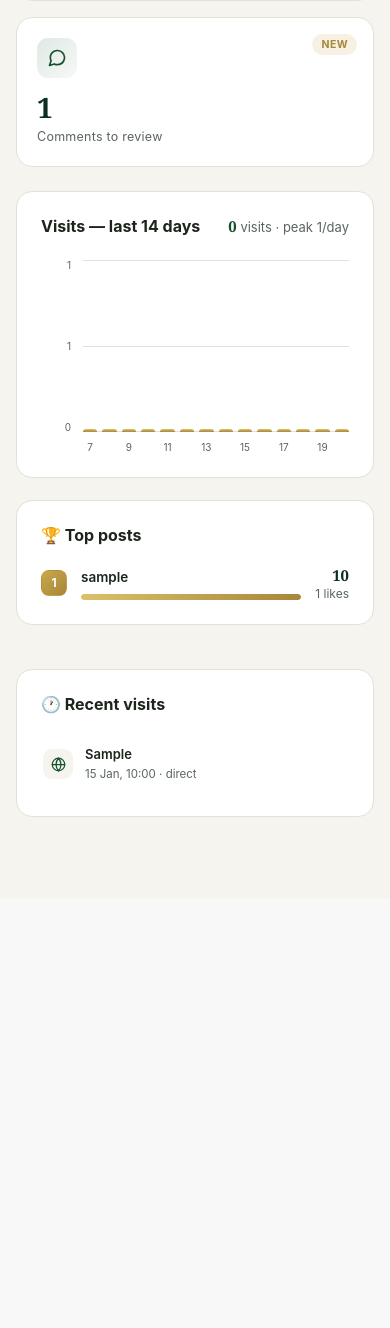
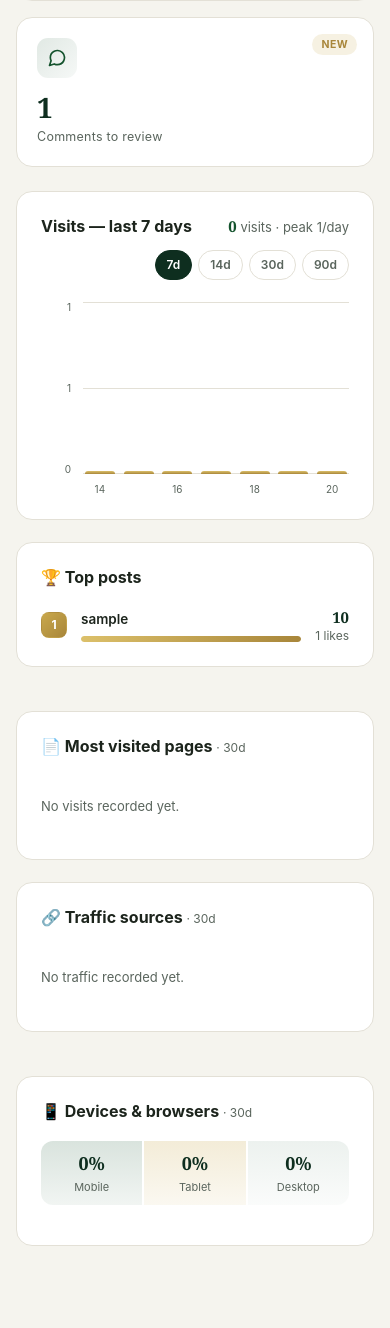
Before and after one commit to vanalok/srinini-sir, a PHP site: page /admin/analytics.php?range=7 in a window 390 px wide. Shown: the part 1032-2360 px from the top of the page. Before the commit the page ends 1849 px from the top, so only its background shows below. Run offline with PHP 8.4, Linux system fonts and the light colour scheme; the visitor is signed in with stand-in values (Sample User, id 1); tables that the repository leaves empty hold one stand-in row (values such as "Sample post").

Commit message:
Fix live credential exposure on Cloudflare deploy; upgrade analytics; mobile gallery pagination
- .assetsignore: exclude api/ (contained live DB password), .wix-credentials.local,
  and images/index.php (unrelated stray content) from the Cloudflare Worker deploy —
  all three were confirmed publicly downloadable and have been taken down
- .gitignore: add *.local pattern for local secrets
- admin/analytics.php: add date-range selector (7/14/30/90d), traffic sources,
  device/browser breakdown, and site-wide most-visited-pages — using existing
  visits.referrer/visits.ua columns, no schema changes
- interests.html: batch-load photos (24 at a time) with a "Load more" button,
  and 2-column layout on phones — the full 126-photo gallery was an unusably
  long single-column scroll on mobile

Co-Authored-By: Claude Sonnet 5 <noreply@anthropic.com>

```diff
--- a/admin/analytics.php
+++ b/admin/analytics.php
@@ -22,20 +22,63 @@ $totLikes  = (int)$pdo->query('SELECT COALESCE(SUM(likes),0) FROM engagement')->
 $pendComm  = (int)$pdo->query("SELECT COUNT(*) FROM comments WHERE status='pending'")->fetchColumn();
 $vis30     = (int)$pdo->query('SELECT COUNT(DISTINCT visitor) FROM visits WHERE created_at > (NOW() - INTERVAL 30 DAY)')->fetchColumn();
 
-/* ---- 14-day trend ---- */
-$rows = $pdo->query("SELECT DATE(created_at) d, COUNT(*) c FROM visits WHERE created_at > (NOW() - INTERVAL 14 DAY) GROUP BY DATE(created_at)")->fetchAll();
+/* ---- trend window (date-range selector) ---- */
+$rangeDays = (int)($_GET['range'] ?? 14);
+if (!in_array($rangeDays, [7, 14, 30, 90], true)) $rangeDays = 14;
+
+$rows = $pdo->prepare("SELECT DATE(created_at) d, COUNT(*) c FROM visits WHERE created_at > (NOW() - INTERVAL {$rangeDays} DAY) GROUP BY DATE(created_at)");
+$rows->execute();
+$rows = $rows->fetchAll();
 $byDay = []; foreach ($rows as $r) $byDay[$r['d']] = (int)$r['c'];
-$days = []; for ($i=13; $i>=0; $i--) { $d = date('Y-m-d', strtotime("-$i day")); $days[$d] = $byDay[$d] ?? 0; }
-$maxDay  = max(1, max($days));
-$total14 = array_sum($days);
+$trendDays = []; for ($i = $rangeDays - 1; $i >= 0; $i--) { $d = date('Y-m-d', strtotime("-$i day")); $trendDays[$d] = $byDay[$d] ?? 0; }
+$maxDay  = max(1, max($trendDays));
+$totalRange = array_sum($trendDays);
 // round the axis up to a "nice" ceiling
 $mag = pow(10, max(0, floor(log10($maxDay))));
 $niceMax = max(1, (int)(ceil($maxDay / $mag) * $mag));
+// thin out x-axis labels when the range is wide, so they don't collide
+$labelStep = $rangeDays > 30 ? 7 : ($rangeDays > 14 ? 2 : 1);
 
 /* ---- Top posts / Recent visits ---- */
 $top = $pdo->query('SELECT slug, views, likes FROM engagement ORDER BY views DESC LIMIT 8')->fetchAll();
 $maxViews = 1; foreach ($top as $t) $maxViews = max($maxViews, (int)$t['views']);
 $recent = $pdo->query('SELECT path, referrer, created_at FROM visits ORDER BY id DESC LIMIT 12')->fetchAll();
+
+/* ---- Most visited pages (site-wide, last 30 days) ---- */
+$pages = $pdo->query("SELECT path, COUNT(*) c FROM visits WHERE created_at > (NOW() - INTERVAL 30 DAY) GROUP BY path ORDER BY c DESC LIMIT 8")->fetchAll();
+$maxPageViews = 1; foreach ($pages as $pg) $maxPageViews = max($maxPageViews, (int)$pg['c']);
+
+/* ---- Traffic sources (referrer host, last 30 days) ---- */
+$refRows = $pdo->query("SELECT referrer FROM visits WHERE created_at > (NOW() - INTERVAL 30 DAY)")->fetchAll(PDO::FETCH_COLUMN);
+$sources = [];
+foreach ($refRows as $ref) {
+  $host = $ref ? (parse_url($ref, PHP_URL_HOST) ?: 'Other') : 'Direct';
+  $host = preg_replace('/^www\./', '', $host);
+  $sources[$host] = ($sources[$host] ?? 0) + 1;
+}
+arsort($sources);
+$sources = array_slice($sources, 0, 6, true);
+$maxSource = max(1, ...array_values($sources ?: [0]));
+
+/* ---- Device & browser breakdown (parsed from user-agent, last 30 days) ---- */
+$uaRows = $pdo->query("SELECT ua FROM visits WHERE created_at > (NOW() - INTERVAL 30 DAY)")->fetchAll(PDO::FETCH_COLUMN);
+$devices = ['Mobile' => 0, 'Tablet' => 0, 'Desktop' => 0];
+$browsers = ['Chrome' => 0, 'Safari' => 0, 'Firefox' => 0, 'Edge' => 0, 'Other' => 0];
+foreach ($uaRows as $ua) {
+  $ua = $ua ?? '';
+  if (preg_match('/iPad|Tablet/i', $ua)) $devices['Tablet']++;
+  elseif (preg_match('/Mobi|Android|iPhone/i', $ua)) $devices['Mobile']++;
+  else $devices['Desktop']++;
+
+  if (preg_match('/Edg\//i', $ua)) $browsers['Edge']++;
+  elseif (preg_match('/Chrome\//i', $ua)) $browsers['Chrome']++;
+  elseif (preg_match('/Firefox\//i', $ua)) $browsers['Firefox']++;
+  elseif (preg_match('/Safari\//i', $ua)) $browsers['Safari']++;
+  else $browsers['Other']++;
+}
+$devTotal = max(1, array_sum($devices));
+$browserTotal = max(1, array_sum($browsers));
+arsort($browsers);
 
 /* ---- inline icons ---- */
 $svg = [
@@ -83,6 +126,21 @@ function kpi($ico, $val, $lbl, $accent = false, $badge = '') {
 .an-card-top h2{ font-size:16px; margin:0; }
 .an-card-top .an-tot{ font-size:13px; color:var(--ink-2); }
 .an-card-top .an-tot b{ color:var(--green-2); font-size:15px; font-family:Georgia,serif; }
+.an-h2 .an-hint{ font-size:12px; font-weight:400; color:var(--ink-2); }
+
+/* date range selector */
+.an-range{ display:flex; gap:6px; margin-left:auto; }
+.an-range-btn{ font-size:12px; font-weight:600; padding:5px 11px; border-radius:999px; border:1px solid var(--line); color:var(--ink-2); text-decoration:none; transition:all .14s; }
+.an-range-btn:hover{ border-color:var(--gold); color:var(--gold-d); }
+.an-range-btn.is-active{ background:var(--green); border-color:var(--green); color:#fff; }
+
+/* device split bar */
+.an-device-split{ display:flex; height:64px; border-radius:12px; overflow:hidden; gap:2px; }
+.an-device-seg{ display:flex; flex-direction:column; align-items:center; justify-content:center; background:linear-gradient(180deg,rgba(20,83,45,.16),rgba(20,83,45,.06)); min-width:0; }
+.an-device-seg:nth-child(2){ background:linear-gradient(180deg,rgba(201,168,76,.22),rgba(201,168,76,.08)); }
+.an-device-seg:nth-child(3){ background:linear-gradient(180deg,rgba(20,83,45,.08),rgba(20,83,45,.02)); }
+.an-device-pct{ font-family:Georgia,serif; font-size:18px; font-weight:700; color:var(--green); }
+.an-device-name{ font-size:11px; color:var(--ink-2); margin-top:2px; }
 
 .an-plot{ display:flex; gap:12px; }
 .an-yaxis{ width:30px; height:172px; display:flex; flex-direction:column; justify-content:space-between; }
@@ -159,8 +217,13 @@ function kpi($ico, $val, $lbl, $accent = false, $badge = '') {
 
 <section class="an-card">
   <div class="an-card-top">
-    <h2>Visits — last 14 days</h2>
-    <span class="an-tot"><b><?= number_format($total14) ?></b> visits · peak <?= number_format($maxDay) ?>/day</span>
+    <h2>Visits — last <?= $rangeDays ?> days</h2>
+    <span class="an-tot"><b><?= number_format($totalRange) ?></b> visits · peak <?= number_format($maxDay) ?>/day</span>
+    <div class="an-range">
+      <?php foreach ([7,14,30,90] as $r): ?>
+        <a class="an-range-btn<?= $r === $rangeDays ? ' is-active' : '' ?>" href="?range=<?= $r ?>"><?= $r ?>d</a>
+      <?php endforeach; ?>
+    </div>
   </div>
   <div class="an-plot">
     <div class="an-yaxis">
@@ -172,7 +235,7 @@ function kpi($ico, $val, $lbl, $accent = false, $badge = '') {
       <div class="an-bars-wrap">
         <div class="an-grid"><i></i><i></i><i></i></div>
         <div class="an-bars">
-          <?php foreach ($days as $d => $c): $ph = (int)round($c / $niceMax * 100); ?>
+          <?php foreach ($trendDays as $d => $c): $ph = (int)round($c / $niceMax * 100); ?>
             <div class="an-bar">
               <div class="an-bar-fill" style="height:<?= max($c > 0 ? 4 : 1, $ph) ?>%">
                 <span class="an-bar-tip"><b><?= number_format($c) ?></b> visit<?= $c==1?'':'s' ?> · <?= h(date('j M', strtotime($d))) ?></span>
@@ -182,7 +245,7 @@ function kpi($ico, $val, $lbl, $accent = false, $badge = '') {
         </div>
       </div>
       <div class="an-xaxis">
-        <?php foreach ($days as $d => $c): ?><span><?= (int)date('j', strtotime($d)) ?></span><?php endforeach; ?>
+        <?php foreach (array_keys($trendDays) as $i => $d): ?><span><?= ($i % $labelStep === 0) ? (int)date('j', strtotime($d)) : '' ?></span><?php endforeach; ?>
       </div>
     </div>
   </div>
@@ -207,18 +270,61 @@ function kpi($ico, $val, $lbl, $accent = false, $badge = '') {
   </section>
 
   <section class="an-card">
-    <h2 class="an-h2">🕐 Recent visits</h2>
-    <div class="an-visits">
-      <?php foreach ($recent as $r): $host = $r['referrer'] ? (parse_url($r['referrer'], PHP_URL_HOST) ?: '') : ''; ?>
-        <div class="an-vrow">
-          <span class="an-vico"><?= $svg['globe'] ?></span>
-          <div class="an-vmain">
-            <div class="an-vpath"><?= h($r['path']) ?></div>
-            <div class="an-vmeta"><?= h(date('j M, H:i', strtotime($r['created_at']))) ?><?= $host ? ' · <span class="an-src">' . h($host) . '</span>' : ' · direct' ?></div>
+    <h2 class="an-h2">📄 Most visited pages <span class="an-hint">· 30d</span></h2>
+    <div class="an-top">
+      <?php foreach ($pages as $n => $pg): $bw = (int)round($pg['c'] / $maxPageViews * 100); ?>
+        <div class="an-toprow">
+          <span class="an-rank"><?= $n + 1 ?></span>
+          <div class="an-topmain">
+            <span class="an-toptitle"><?= h($pg['path']) ?></span>
+            <div class="an-topbar"><i style="width:<?= max(3,$bw) ?>%"></i></div>
           </div>
+          <div class="an-topnums"><b><?= number_format((int)$pg['c']) ?></b>visits</div>
         </div>
       <?php endforeach; ?>
-      <?php if (!$recent): ?><p class="an-empty">No visits yet.</p><?php endif; ?>
+      <?php if (!$pages): ?><p class="an-empty">No visits recorded yet.</p><?php endif; ?>
+    </div>
+  </section>
+</div>
+
+<div class="an-two">
+  <section class="an-card">
+    <h2 class="an-h2">🔗 Traffic sources <span class="an-hint">· 30d</span></h2>
+    <div class="an-top">
+      <?php foreach ($sources as $host => $c): $bw = (int)round($c / $maxSource * 100); ?>
+        <div class="an-toprow">
+          <span class="an-vico"><?= $svg['globe'] ?></span>
+          <div class="an-topmain">
+            <span class="an-toptitle"><?= h($host) ?></span>
+            <div class="an-topbar"><i style="width:<?= max(3,$bw) ?>%"></i></div>
+          </div>
+          <div class="an-topnums"><b><?= number_format($c) ?></b>visits</div>
+        </div>
+      <?php endforeach; ?>
+      <?php if (!$sources): ?><p class="an-empty">No traffic recorded yet.</p><?php endif; ?>
+    </div>
+  </section>
+
+  <section class="an-card">
+    <h2 class="an-h2">📱 Devices &amp; browsers <span class="an-hint">· 30d</span></h2>
+    <div class="an-device-split">
+      <?php foreach ($devices as $name => $c): $pct = round($c / $devTotal * 100); ?>
+        <div class="an-device-seg" style="flex:<?= max($c,1) ?>">
+          <div class="an-device-pct"><?= $pct ?>%</div>
+          <div class="an-device-name"><?= h($name) ?></div>
+        </div>
+      <?php endforeach; ?>
+    </div>
+    <div class="an-top" style="margin-top:18px;">
+      <?php foreach ($browsers as $name => $c): if ($c === 0) continue; $bw = (int)round($c / $browserTotal * 100); ?>
+        <div class="an-toprow">
+          <div class="an-topmain">
+            <span class="an-toptitle"><?= h($name) ?></span>
+            <div class="an-topbar"><i style="width:<?= max(3,$bw) ?>%"></i></div>
+          </div>
+          <div class="an-topnums"><b><?= $bw ?>%</b></div>
+        </div>
+      <?php endforeach; ?>
     </div>
   </section>
 </div>
```
Also changed, not shown: interests.html (+40 -12 lines), 2 other files.
